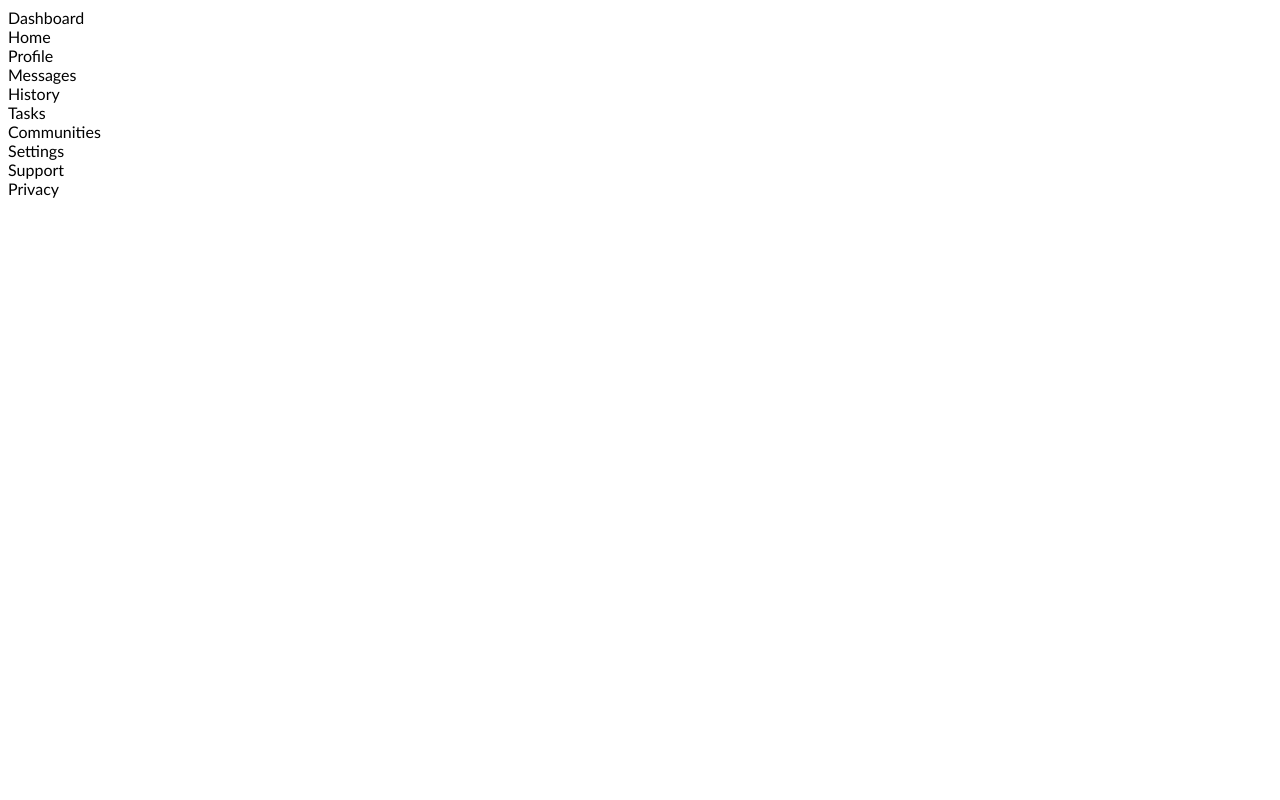
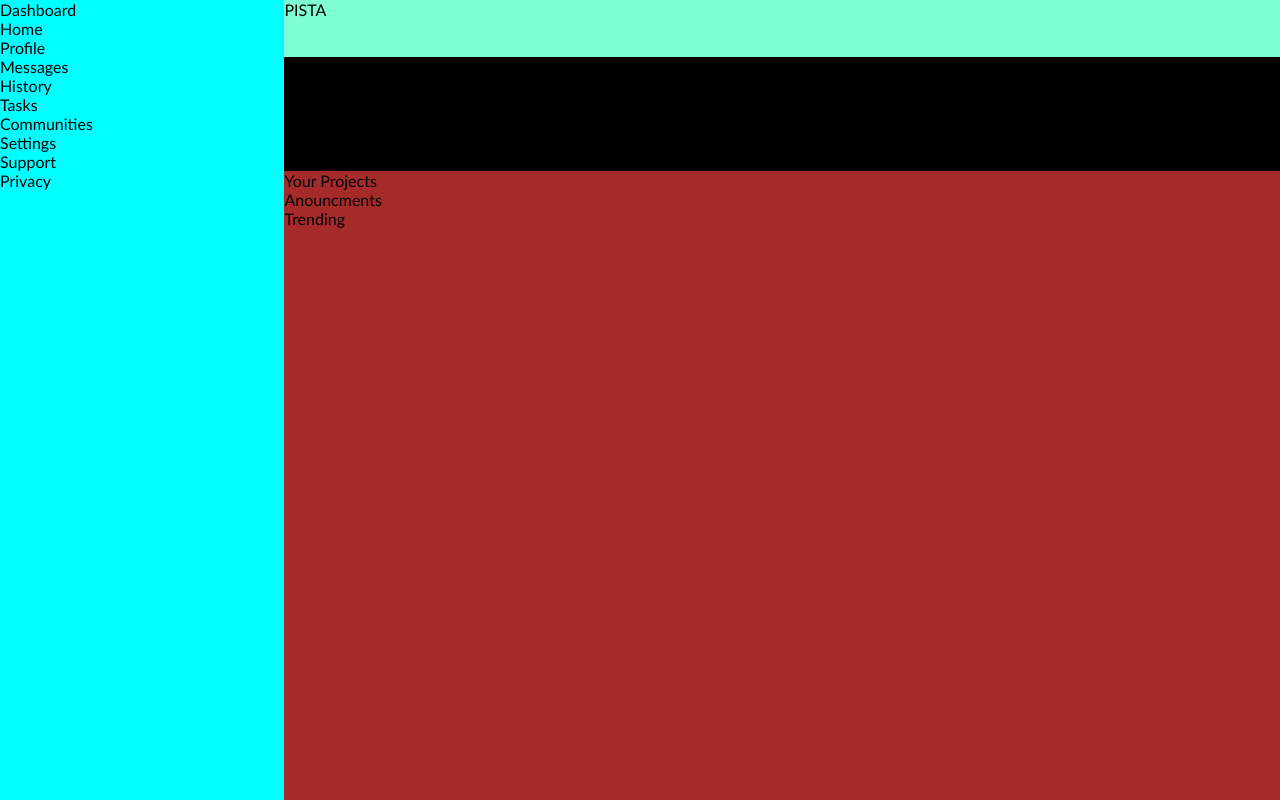
Before and after one commit to RakocziL/AdminDashboard, a plain HTML site: page index.html in a window 1280 px wide. Drawn offline with Linux system fonts and the light colour scheme.

Commit message:
Base Layout grid created

```diff
--- a/index.html
+++ b/index.html
@@ -20,12 +20,18 @@
     <div class="sideBar_Item">Support</div>
     <div class="sideBar_Item">Privacy</div>
 </div>
-<div class="searchLine"></div>
-<div class="introMenu"></div>
+<div class="searchLine"> PISTA</div>
+<div class="introMenu"> JENŐ</div>
 <div class="content">
-    <div class="projects"></div>
-    <div class="anouncments"></div>
-    <div class="trending"></div>
+    <div class="projects">
+        <p class="title">Your Projects</p>
+    </div>
+    <div class="anouncments">
+        <p class="title">Anouncments</p>
+    </div>
+    <div class="trending">
+        <p class="title">Trending</p>
+    </div>
 </div>
 
 </body>
--- a/styles.css
+++ b/styles.css
@@ -1,3 +1,29 @@
+*{
+    margin:0;
+    padding: 0;
+}
 body, html{
     font-family: 'Gill Sans', 'Gill Sans MT', Calibri, 'Trebuchet MS', sans-serif;
+    height:100%;
+}/* 2/7 */
+
+body{
+    display:grid;
+    grid-template-columns: 2fr 7fr;
+    grid-template-rows: 1fr 2fr 11fr;
 }
+
+.sideBar{
+    background-color: aqua;
+    grid-column: 1/2;
+    grid-row: 1/14;
+}
+.searchLine{
+    background-color: aquamarine;
+}
+.introMenu{
+    background-color: black;
+}
+.content{
+    background-color: brown;
+}
```
